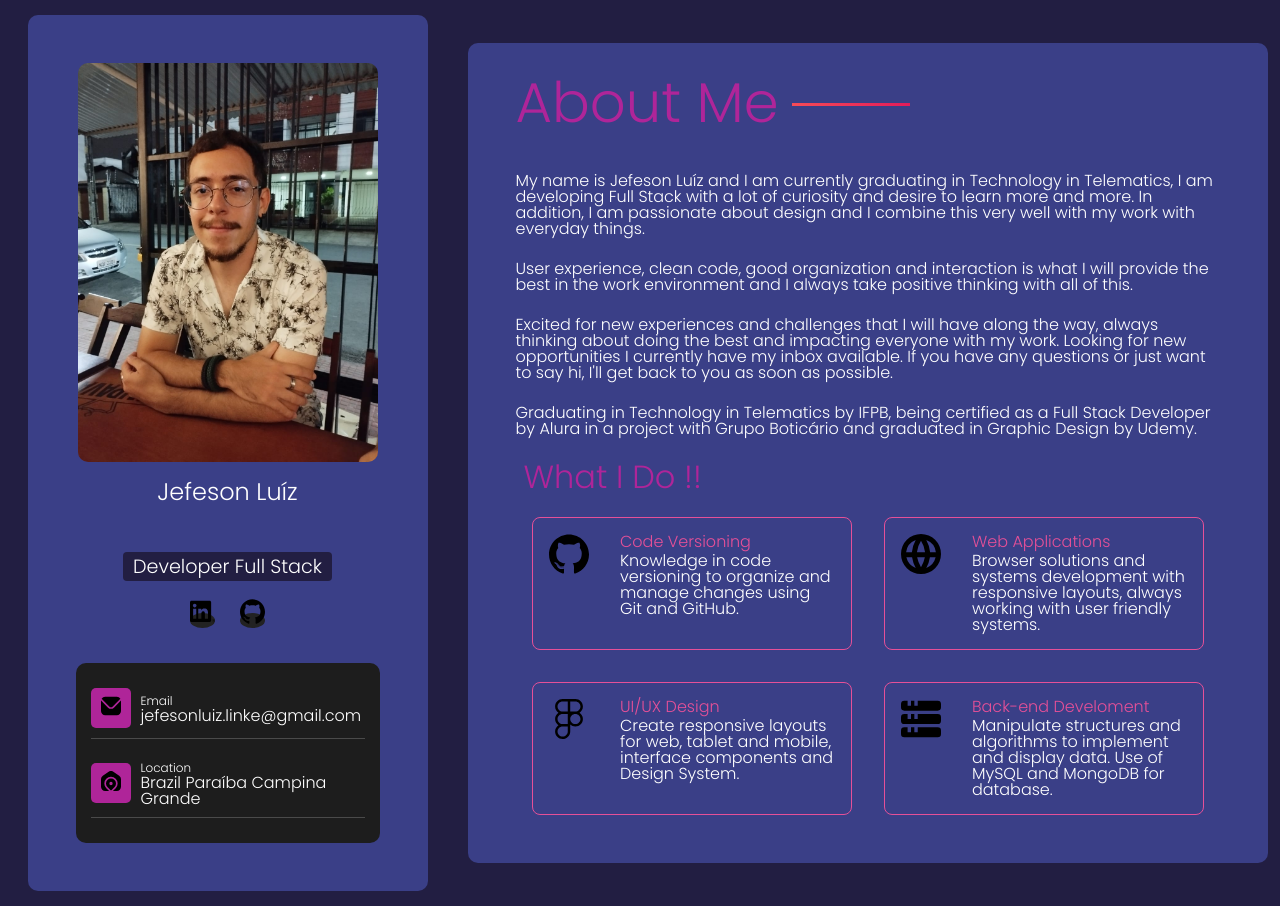
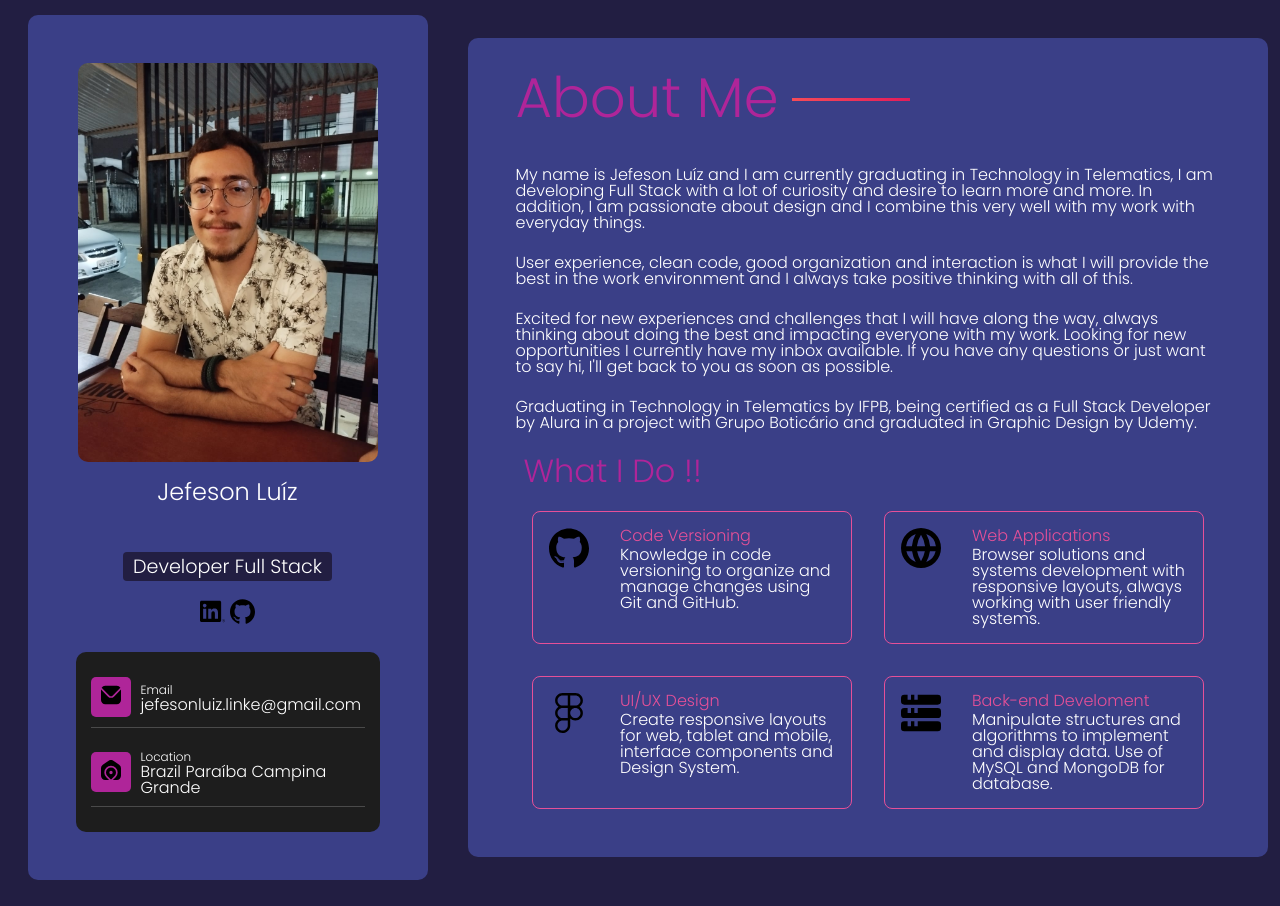
Before and after one commit to JefesonLuiz/jefeson64.github.io, a plain HTML site: page index.html in a window 1280 px wide. Drawn offline with Linux system fonts and the light colour scheme.

Commit message:
modelo 2.0 update

```diff
--- a/css/style.css
+++ b/css/style.css
@@ -91,22 +91,6 @@ body{
 .profile-details .intro .social{
     margin-top: 10px;
     margin-bottom: 25px;
-}
-.profile-details .intro .social i{
-    color: #ddd;
-    font-size: 10px;
-    background-color: #222;
-    margin: 10px;
-    height: 35px;
-    width: 35px;
-    line-height: 35px;
-    text-align: center;
-    border-radius: 100%;
-    transition: 0.5s;
-}
-.profile-details .intro .social i:hover{
-    transform: scale(1.2);
-    border: 1px solid rgba(255, 2555, 2555, 0.3)
 }
 .profile-details .contact-info{
     background-color: #1d1d1d;
```
